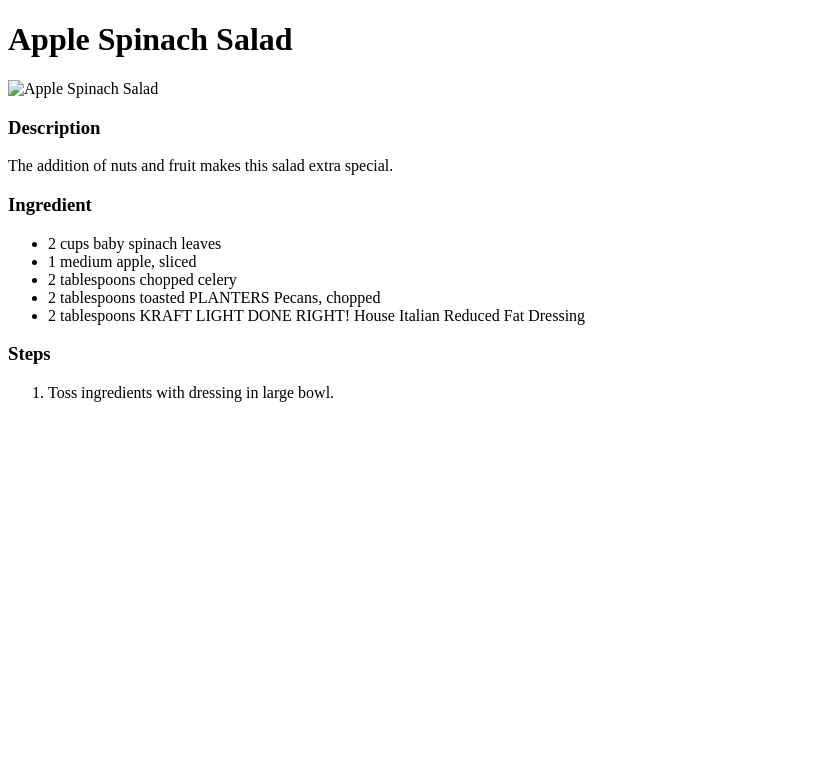
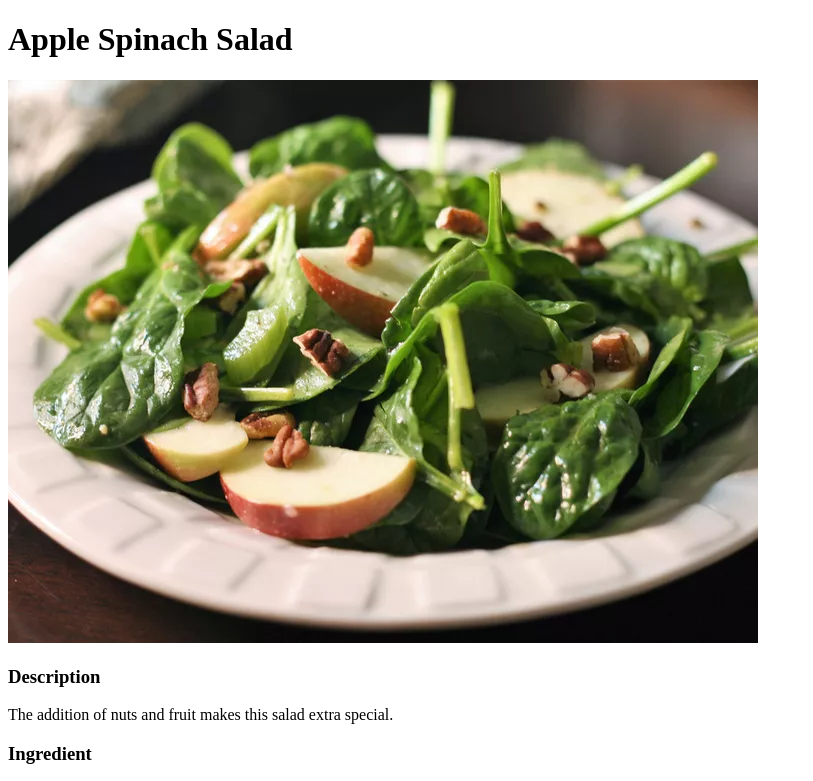
Before and after one commit to YuriYangJJ/odin-recipes, a plain HTML site: page recipes/apple_spinach_salad.html in a window 1280 px wide. Shown: the top 781 px of the page, without its empty margins (0-813 px from the left). Drawn offline with Linux system fonts and the light colour scheme; the site is published under a folder, as on GitHub Pages, so addresses that start at the root find nothing.

Commit message:
Fix recipe page relative link to picture

```diff
--- a/recipes/apple_spinach_salad.html
+++ b/recipes/apple_spinach_salad.html
@@ -7,7 +7,7 @@
 </head>
 <body>
     <h1>Apple Spinach Salad</h1>
-    <img src="/images/129820-Apple-Spinach-Salad-2000-a5f9f58a43fe48fca6ee2760f69fdd9b.webp" alt="Apple Spinach Salad">
+    <img src="../images/129820-Apple-Spinach-Salad-2000-a5f9f58a43fe48fca6ee2760f69fdd9b.webp" alt="Apple Spinach Salad">
     <h3>Description</h3>
     <p>The addition of nuts and fruit makes this salad extra special.</p>
     <h3>Ingredient</h3>
```
Also changed, not shown: recipes/lasagna.html (+1 -1 lines).
